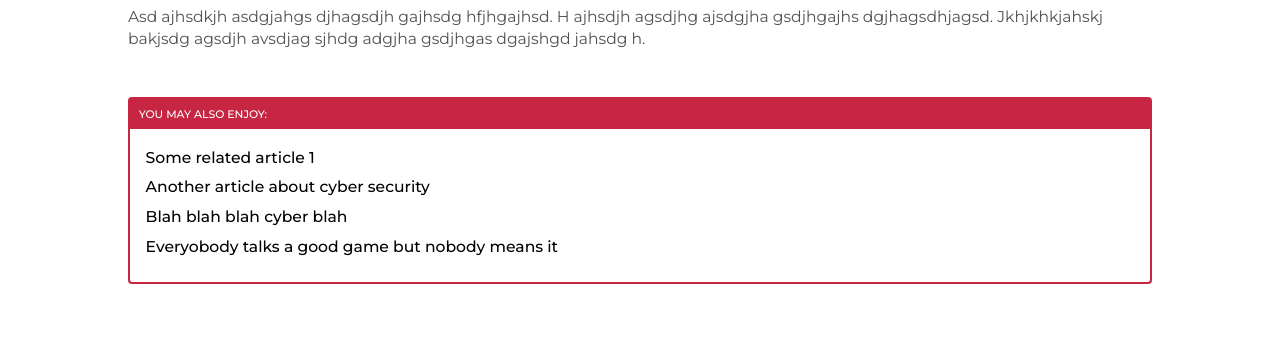
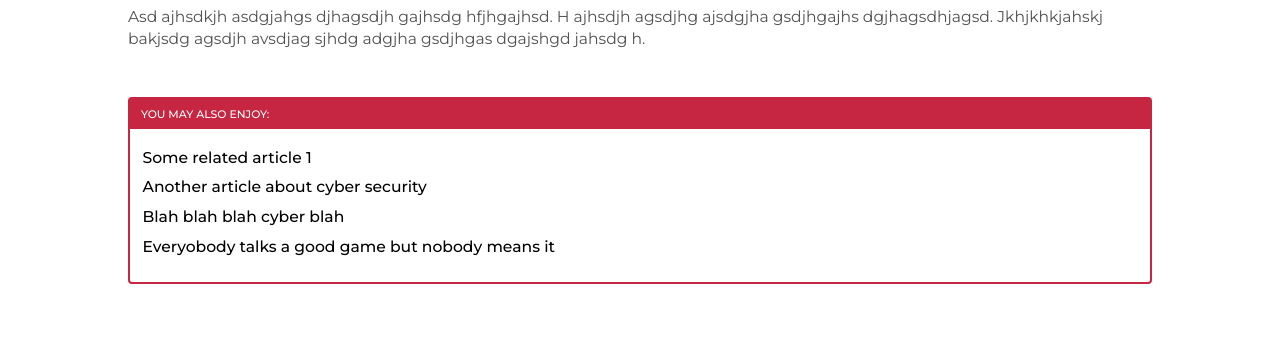
Before and after one commit to cyberexplained/cyberexplained.github.io, a Jekyll site: the page built from _posts/2017-12-06-post-six.md, in a window 1280 px wide. Shown: the part 346-691 px from the top of the page. Built offline with Jekyll 4.4.1, drawn with Linux system fonts in a browser that asks for light colours; nearby versions of some CDN libraries.

Commit message:
Theme updates.

```diff
--- a/_sass/_posts.scss
+++ b/_sass/_posts.scss
@@ -175,7 +175,7 @@ time {
 
     div {
       margin: 0;
-      padding: .4em .8em;
+      padding: .4em 1em;
       font-size: .7em;
       font-weight: $weight-medium;
       color: white;
@@ -184,7 +184,7 @@ time {
 
     ul {
       margin: 0;
-      padding: .6em 1em;
+      padding: .6em .8em;
       padding-bottom: 1.5em;
       list-style-position: inside;
     }
```
